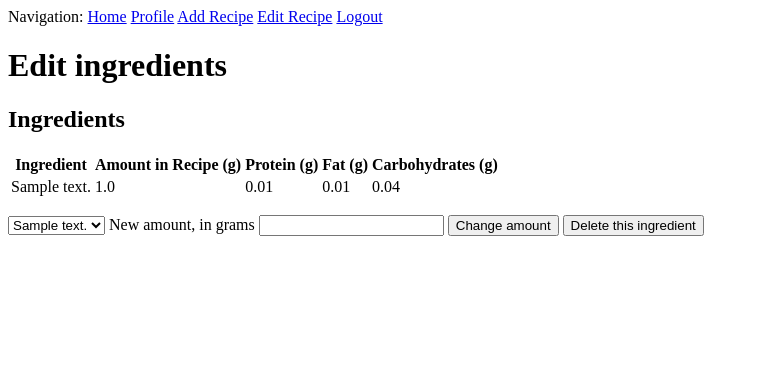
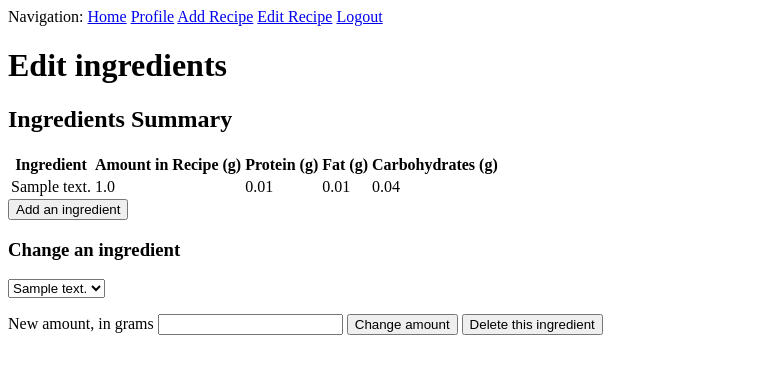
Before and after one commit to pbnjeff89/MacroBro, a Flask app: page /edit_recipe_ingredients/1 in a window 1280 px wide. Shown: the top 374 px of the page, without its empty margins (0-759 px from the left). Run offline with Flask 2, Linux system fonts and the light colour scheme; a user stored in the database is signed in; tables that the repository leaves empty hold one stand-in row (values such as "Sample post").

Commit message:
New views for recipe editing

```diff
--- a/app/forms.py
+++ b/app/forms.py
@@ -47,6 +47,7 @@ class IngredientEditForm(FlaskForm):
 	ingredients = SelectField('Ingredients', coerce=int, choices=[])
 	new_amount = DecimalField('New amount, in grams', validators=[DataRequired()])
 	submit_change_amount = SubmitField('Change amount')
+	submit_add_ingredient = SubmitField('Add an ingredient')
 	submit_delete_ingredient = SubmitField('Delete this ingredient')
 
 
@@ -56,6 +57,20 @@ class IngredientEditForm(FlaskForm):
 
 
 class IngredientSearchForm(FlaskForm):
-	ingredients = SelectField('Ingredients', coerce=int, choices=[])
 	search_query = StringField('I\'m looking for...', validators=[DataRequired()])
 	submit_search = SubmitField('Search for this!')
+
+
+class IngredientSearchResultsForm(FlaskForm):
+	possible_ingredients = SelectField('Query results', coerce=int, choices=[], validators=[DataRequired()])
+	submit_choose = SubmitField('Choose this ingredient')
+
+
+class AddIngredientForm(FlaskForm):
+	ingredient_amt = DecimalField('Amount, in grams', validators=[DataRequired()])
+	submit_add_ingredient = SubmitField('Add this ingredient')
+
+
+	def validate_ingredient_amt(self, new_amount):
+		if new_amount.data <= 0.0:
+			raise ValidationError('Only positive numbers!')
--- a/app/routes.py
+++ b/app/routes.py
@@ -1,9 +1,10 @@
 from flask import render_template, flash, redirect, url_for, request
 from app import app, db
-from app.forms import LoginForm, RegistrationForm, RecipeForm, RecipeEditForm, IngredientEditForm, IngredientSearchForm
+from app.forms import LoginForm, RegistrationForm, RecipeForm, RecipeEditForm, IngredientEditForm, IngredientSearchForm, IngredientSearchResultsForm, AddIngredientForm
 from flask_login import current_user, login_user, logout_user, login_required
 from app.models import User, Recipe, Ingredient, IngredientToRecipe
 from werkzeug.urls import url_parse
+from difflib import get_close_matches
 
 @app.route('/')
 @app.route('/index')
@@ -111,10 +112,14 @@ def edit_recipe():
 @login_required
 def edit_recipe_ingredients(recipe_id):
 	recipe = Recipe.query.get(recipe_id)
+
+	if current_user.id is not recipe.user_id:
+		flash('You are not allowed to change this recipe!!!')
+		return redirect(url_for('index'))
+
+
 	ingredient_edit_form = IngredientEditForm()
 	ingredient_edit_form.ingredients.choices = [(ingredient.ingredient.id, ingredient.ingredient.description) for ingredient in recipe.ingredients]
-
-	search_form = IngredientSearchForm()
 
 	ingredient_id = ingredient_edit_form.ingredients.data
 
@@ -127,8 +132,41 @@ def edit_recipe_ingredients(recipe_id):
 			ingredient_recipe_assoc.ingredient_amt = float(ingredient_edit_form.new_amount.data)
 			db.session.commit()
 
+	if ingredient_edit_form.submit_add_ingredient.data:
+		return redirect(url_for('add_ingredient', recipe_id=recipe_id))
+
+	return render_template('edit_recipe_ingredients.html',
+							edit_ingredient_form=ingredient_edit_form,
+							recipe=recipe)
 
 
-	return render_template('edit_recipe_ingredients.html',
-							form=ingredient_edit_form,
-							recipe=recipe)
+@app.route('/add_ingredient/<recipe_id>', methods=['GET','POST'])
+@login_required
+def add_ingredient(recipe_id):
+	search_form = IngredientSearchForm()
+
+	if search_form.validate_on_submit():
+		query = search_form.search_query.data
+		return redirect(url_for('query_results', recipe_id=recipe_id, query=query))
+
+	return render_template('add_ingredient.html', search_form=search_form)
+
+
+@app.route('/query_results', methods=['GET','POST'])
+@login_required
+def query_results():
+	results_form = IngredientSearchResultsForm()
+
+	recipe_id = int(request.args["recipe_id"])
+	query = str(request.args["query"])
+
+	ingredient_dict = {ingredient.description: ingredient.id for ingredient in Ingredient.query.all()}
+	ingredient_names = list(ingredient_dict.keys())
+	best_matches = get_close_matches(word=query, possibilities=ingredient_names,
+												n=30, cutoff=0.2)
+	ingredient_choices = [(ingredient_dict[best_match], best_match)for best_match in best_matches]
+	results_form.possible_ingredients.choices = ingredient_choices
+
+	# write redirect
+
+	return render_template('query_results.html', results_form=results_form)
--- a/app/templates/edit_recipe_ingredients.html
+++ b/app/templates/edit_recipe_ingredients.html
@@ -2,9 +2,7 @@
 
 {% block content %}
 	<h1>Edit ingredients</h1>
-	<form action="" method="post">
-		{{ form.hidden_tag() }}
-			<h2>Ingredients</h2>
+			<h2>Ingredients Summary</h2>
 			<table>
 				<tr>
 					<th>Ingredient</th>
@@ -23,15 +21,21 @@
 					</tr>
 				{% endfor %}
 			</table>
+	<form action="" method="post">
+		{{ edit_ingredient_form.hidden_tag() }}
+		{{ edit_ingredient_form.submit_add_ingredient () }}
+		<h3>Change an ingredient</h3>
 		<p>
-		{{ form.ingredients }}
-		{{ form.new_amount.label }}
-		{{ form.new_amount }}
-		{{ form.submit_change_amount() }}
-		{{ form.submit_delete_ingredient() }}
+		{{ edit_ingredient_form.ingredients }}
 		</p>
 		<p>
-		{% for error in form.new_amount.errors %}
+		{{ edit_ingredient_form.new_amount.label }}
+		{{ edit_ingredient_form.new_amount }}
+		{{ edit_ingredient_form.submit_change_amount() }}
+		{{ edit_ingredient_form.submit_delete_ingredient() }}
+		</p>
+		<p>
+		{% for error in edit_ingredient_form.new_amount.errors %}
 			<span style="color: red;">[{{ error }}]</span>
 		{% endfor %}
 		</p>
```
Also changed, not shown: app/templates/add_ingredient.html (added, +16 -0 lines), app/templates/query_results.html (added, +15 -0 lines), app.db.
